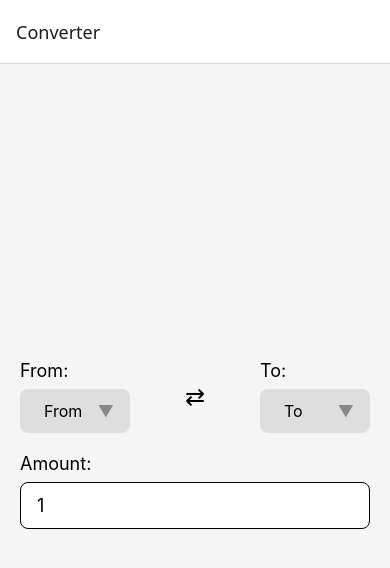
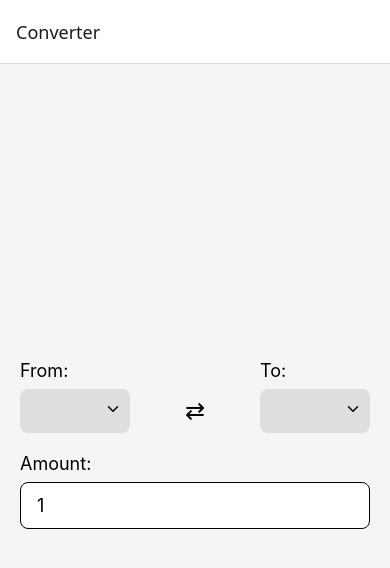
Before and after one commit to YuriiBoltukov/currencyConverter, a React Native app: screen /Converter in a window 390 px wide. Shown: the top 568 px of the page. Built offline with nearby package versions, Linux system fonts and the light colour scheme; no server answers.

Commit message:
fix: styles

```diff
--- /dev/null
+++ b/assets/down.tsx
@@ -0,0 +1,3 @@
+export const Down = () => <svg width="18" height="18" viewBox="0 0 18 18" fill="none" xmlns="http://www.w3.org/2000/svg">
+<path d="M4.5 6.75L9 11.25L13.5 6.75" stroke="black" stroke-width="1.5" stroke-linecap="round" stroke-linejoin="round"/>
+</svg>
--- a/babel.config.js
+++ b/babel.config.js
@@ -1,7 +1,6 @@
 module.exports = {
   presets: [
     'module:metro-react-native-babel-preset',
-    'babel-preset-expo',
     '@babel/preset-flow',
     '@babel/preset-typescript',
   ],
--- a/src/components/CurrencyButton.tsx
+++ b/src/components/CurrencyButton.tsx
@@ -2,6 +2,7 @@ import React from 'react';
 import { TouchableOpacity, Text, Image, StyleSheet } from 'react-native';
 import { getFlagUrl } from '../utils/getFlagUrl';
 import { FormattedCurrency } from '../types/currency';
+import { Down } from '../../assets/down';
 
 interface Props {
   type: 'from' | 'to';
@@ -22,16 +23,16 @@ export default function CurrencyButton({ type, currency, onPress }: Props) {
           testID="currency-flag"
         />
       )}
-      <Text style={styles.text}>
-        {currency ? `${currency.symbol}` : type === 'from' ? 'From' : 'To'}
-      </Text>
-      <Text style={styles.arrow}>▼</Text>
+
+      <Text style={styles.arrow}><Down /></Text>
     </TouchableOpacity>
   );
 }
 
 const styles = StyleSheet.create({
   button: {
+    display: 'flex',
+    position: 'relative',
     flexDirection: 'row',
     alignItems: 'center',
     justifyContent: 'space-between',
@@ -40,14 +41,17 @@ const styles = StyleSheet.create({
     paddingVertical: 12,
     paddingHorizontal: 16,
     minWidth: 110,
+    minHeight: 44,
   },
   text: {
     fontSize: 16,
     marginHorizontal: 8,
   },
   arrow: {
+    position: 'absolute',
     fontSize: 16,
     color: '#888',
+    right: 8,
   },
   flag: {
     width: 26,
--- a/src/hooks/useCurrencyConversion.tsx
+++ b/src/hooks/useCurrencyConversion.tsx
@@ -3,7 +3,6 @@ import { TRates }      from '../types/currency';
 
 // Hook for currency conversion logic
 export const useCurrencyConversion = (rates: TRates | null) => {
-  console.log(rates);
   const convertCurrency = useCallback(
     (fromCode: string, toCode: string, amount: number): number | null => {
       if (!rates || !rates[fromCode] || !rates[toCode]) {
--- a/src/screens/CurrencyConverterScreen.tsx
+++ b/src/screens/CurrencyConverterScreen.tsx
@@ -116,6 +116,8 @@ const styles = StyleSheet.create({
   },
   swapButton: {
     paddingHorizontal: 12,
+    alignSelf: 'flex-end',
+    marginBottom: 8,
   },
   swapText: {
     fontSize: 24,
```
